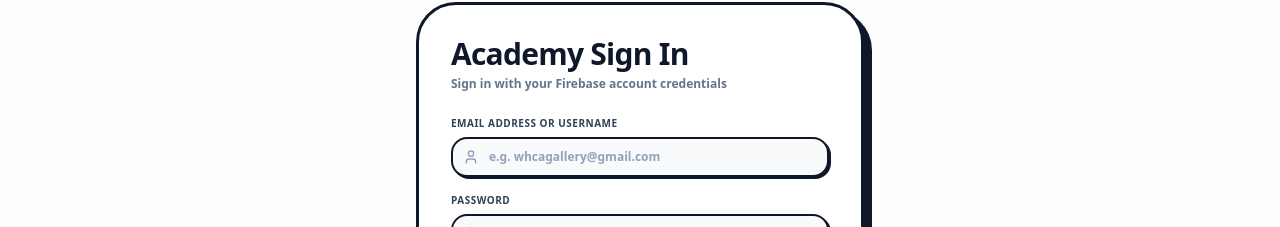
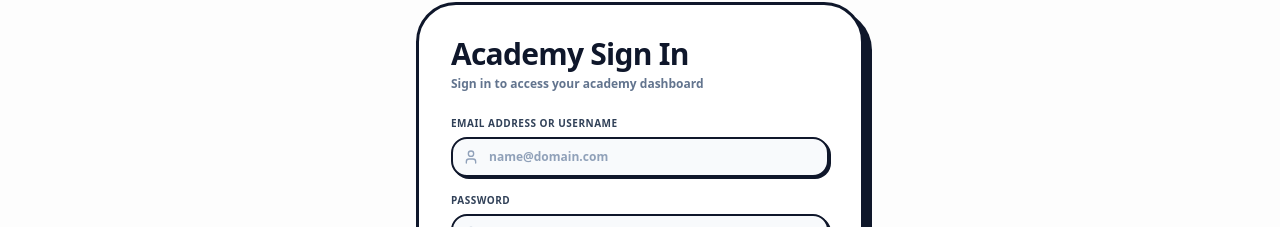
Before and after one commit to p1cooo/bingo_attendance, a React (Vite) app: page / in a window 1280 px wide. Shown: the part 239-466 px from the top of the page. Built offline with nearby package versions, Linux system fonts and the light colour scheme; no server answers.

Commit message:
refactor(auth): update login UI copy and placeholder
Improve login page messaging for clarity and update input placeholder to a generic format.

```diff
--- a/src/components/auth/LoginView.tsx
+++ b/src/components/auth/LoginView.tsx
@@ -78,7 +78,7 @@ export const LoginView: React.FC = () => {
                 Academy Sign In
               </h2>
               <p className="text-xs font-semibold text-slate-500 dark:text-slate-400 mt-1.5">
-                Sign in with your Firebase account credentials
+                Sign in to access your academy dashboard
               </p>
             </div>
 
@@ -104,7 +104,7 @@ export const LoginView: React.FC = () => {
                     required
                     value={identifier}
                     onChange={(e) => setIdentifier(e.target.value)}
-                    placeholder="e.g. whcagallery@gmail.com"
+                    placeholder="name@domain.com"
                     className="w-full pl-9 pr-3 py-2.5 text-xs font-bold rounded-2xl border-2 border-slate-900 dark:border-neutral-700 bg-slate-50 dark:bg-neutral-800 text-slate-900 dark:text-white placeholder-slate-400 focus:outline-none focus:bg-white transition-all shadow-[2px_2px_0px_0px_rgba(15,23,42,1)]"
                   />
                 </div>
```
